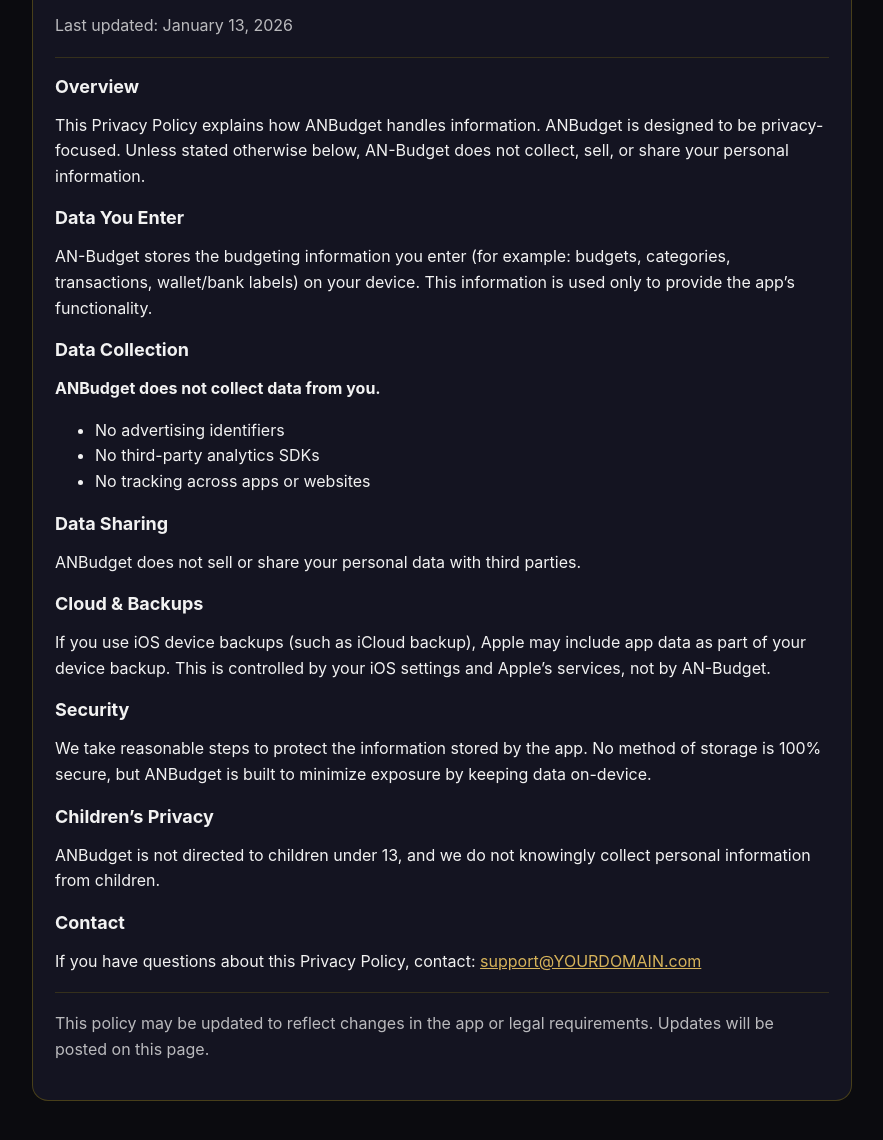
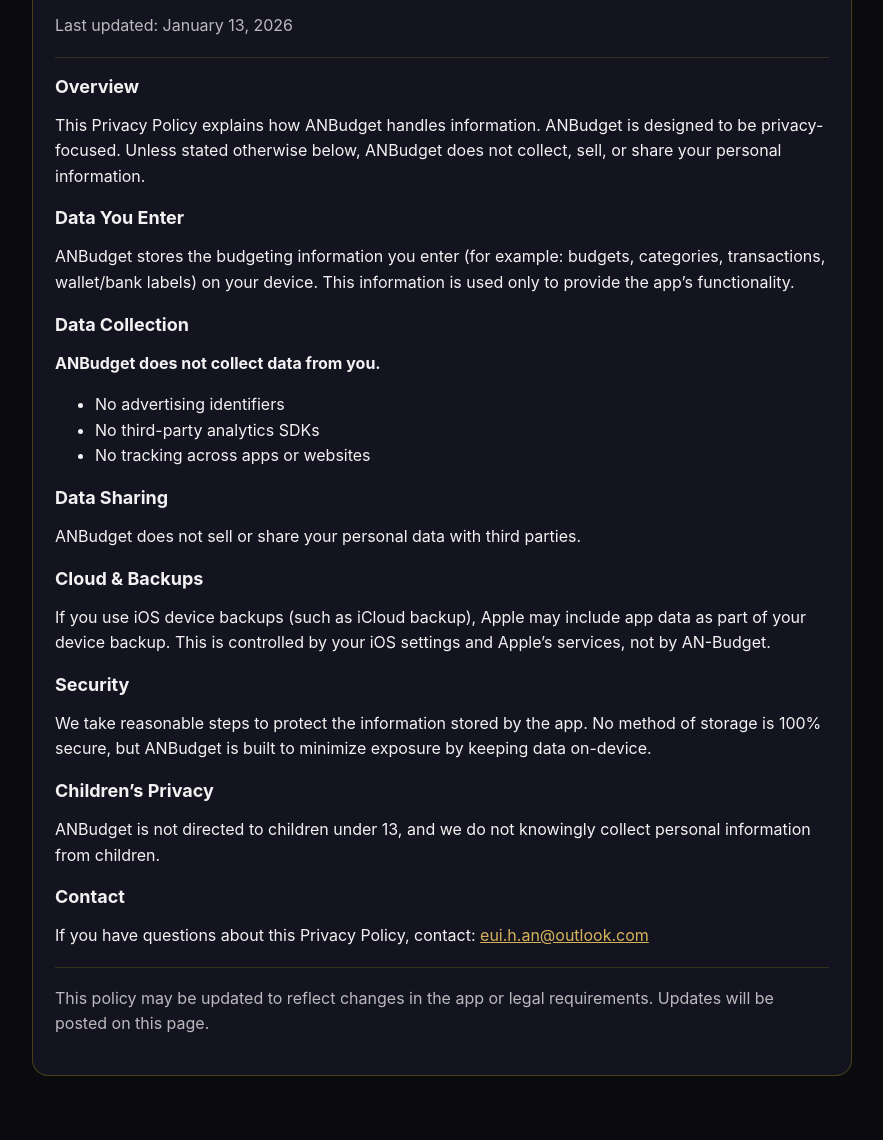
Before and after one commit to AnpointDeveloper/an-budget-support, a plain HTML site: page privacy.html in a window 1280 px wide. Shown: the part 100-1240 px from the top of the page, without its empty margins (198-1081 px from the left). After the commit the page ends 1216 px from the top, so only its background shows below. Drawn offline with Linux system fonts and the light colour scheme.

Commit message:
Update privacy.html

```diff
--- a/privacy.html
+++ b/privacy.html
@@ -28,12 +28,12 @@
       <h2>Overview</h2>
       <p>
         This Privacy Policy explains how ANBudget handles information. ANBudget is designed to be privacy-focused.
-        Unless stated otherwise below, AN-Budget does not collect, sell, or share your personal information.
+        Unless stated otherwise below, ANBudget does not collect, sell, or share your personal information.
       </p>
 
       <h2>Data You Enter</h2>
       <p>
-        AN-Budget stores the budgeting information you enter (for example: budgets, categories, transactions, wallet/bank labels)
+        ANBudget stores the budgeting information you enter (for example: budgets, categories, transactions, wallet/bank labels)
         on your device. This information is used only to provide the app’s functionality.
       </p>
 
@@ -70,7 +70,7 @@
       <h2>Contact</h2>
       <p>
         If you have questions about this Privacy Policy, contact:
-        <a href="mailto:support@YOURDOMAIN.com">support@YOURDOMAIN.com</a>
+        <a href="mailto:eui.h.an@outlook.com">eui.h.an@outlook.com</a>
       </p>
 
       <div class="divider"></div>
```
